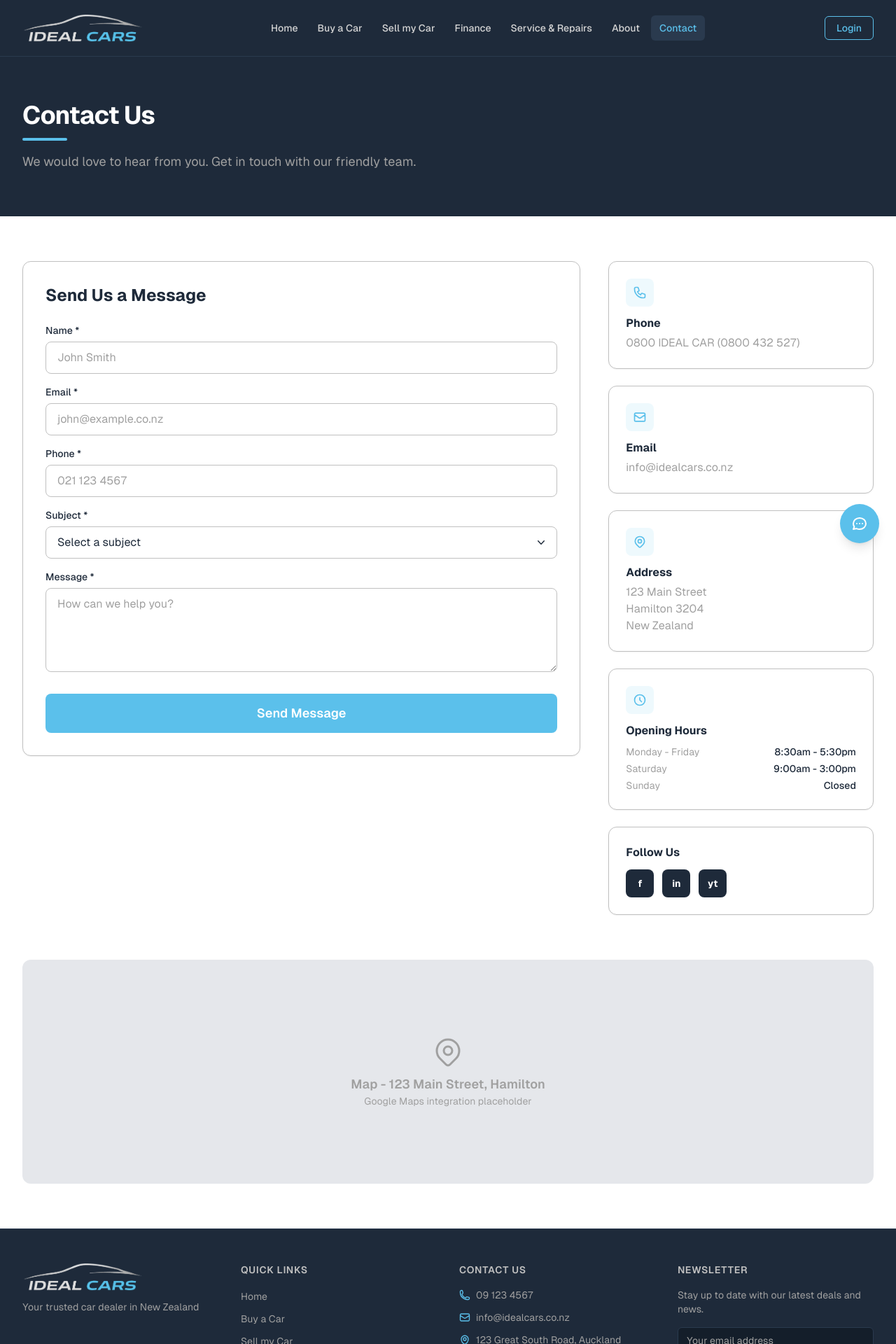
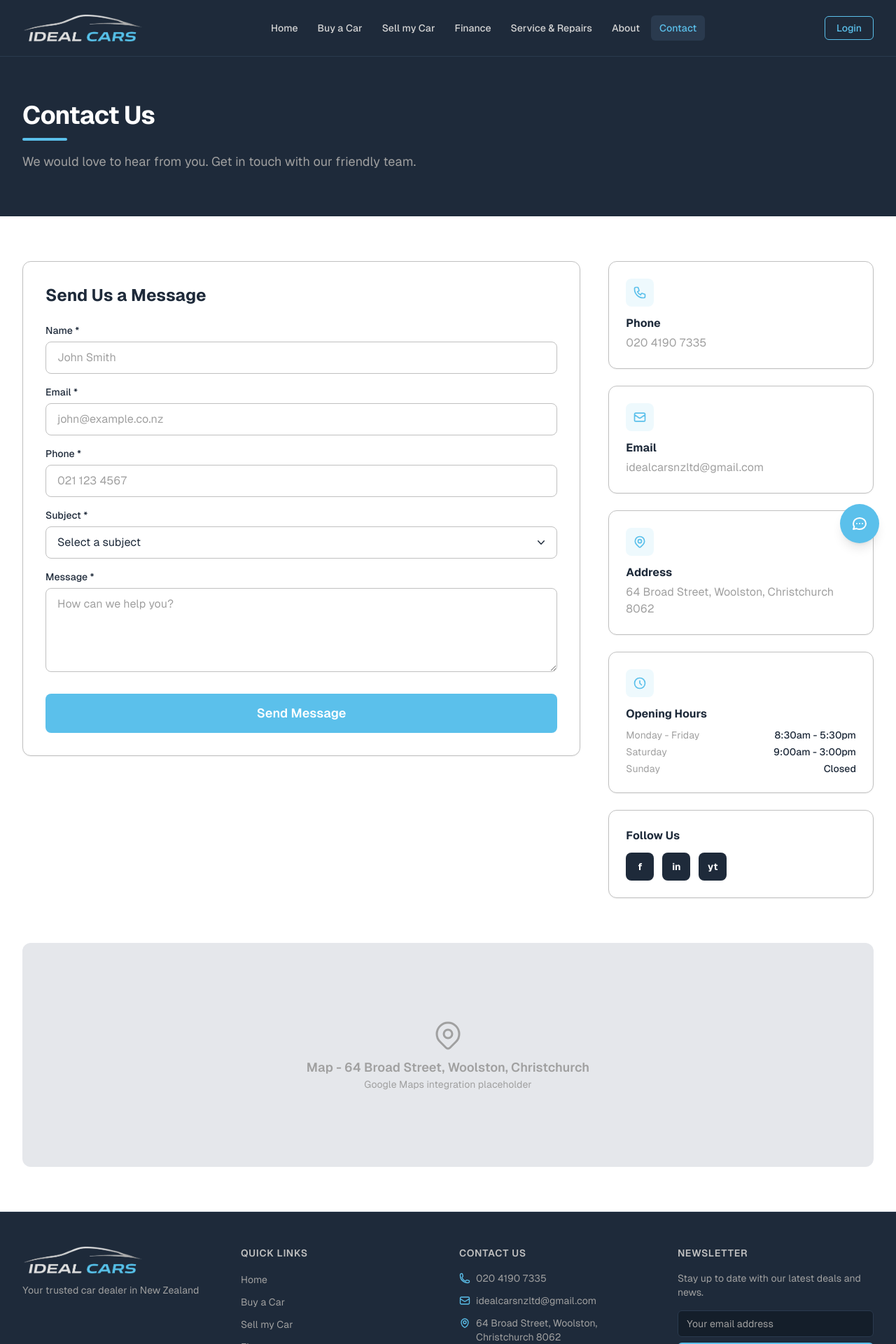
Before and after one commit to xinghuang123/ideal-cars, a Next.js app: page /contact in a window 1280 px wide. Shown: the top 1920 px of the page at 70% size. Built offline with nearby package versions, Linux system fonts and the light colour scheme.

Commit message:
Update company contact details across site
Set company name to Ideal Cars Limited, phone to 020 4190 7335,
email to idealcarsnzltd@gmail.com, and address to 64 Broad Street,
Woolston, Christchurch 8062 in the CIN data, contact page, footer,
and vehicle detail page.

```diff
--- a/src/app/buy/[id]/page.tsx
+++ b/src/app/buy/[id]/page.tsx
@@ -255,10 +255,10 @@ export default async function CarDetailPage({ params }: CarDetailPageProps) {
                     Call us directly
                   </p>
                   <a
-                    href="tel:0800432522"
+                    href="tel:02041907335"
                     className="mt-1 block text-lg font-bold text-navy hover:text-accent transition-colors"
                   >
-                    0800 IDEAL CAR
+                    020 4190 7335
                   </a>
                 </div>
               </div>
--- a/src/app/contact/page.tsx
+++ b/src/app/contact/page.tsx
@@ -57,10 +57,10 @@ export default function ContactPage() {
                 </div>
                 <h3 className="font-bold text-navy">Phone</h3>
                 <a
-                  href="tel:0800432527"
+                  href="tel:02041907335"
                   className="mt-1 block text-silver-dark hover:text-accent transition-colors"
                 >
-                  0800 IDEAL CAR (0800 432 527)
+                  020 4190 7335
                 </a>
               </div>
 
@@ -83,10 +83,10 @@ export default function ContactPage() {
                 </div>
                 <h3 className="font-bold text-navy">Email</h3>
                 <a
-                  href="mailto:info@idealcars.co.nz"
+                  href="mailto:idealcarsnzltd@gmail.com"
                   className="mt-1 block text-silver-dark hover:text-accent transition-colors"
                 >
-                  info@idealcars.co.nz
+                  idealcarsnzltd@gmail.com
                 </a>
               </div>
 
@@ -115,11 +115,7 @@ export default function ContactPage() {
                 </div>
                 <h3 className="font-bold text-navy">Address</h3>
                 <p className="mt-1 text-silver-dark">
-                  123 Main Street
-                  <br />
-                  Hamilton 3204
-                  <br />
-                  New Zealand
+                  64 Broad Street, Woolston, Christchurch 8062
                 </p>
               </div>
 
@@ -211,7 +207,7 @@ export default function ContactPage() {
                 />
               </svg>
               <p className="text-lg font-semibold text-silver-dark">
-                Map - 123 Main Street, Hamilton
+                Map - 64 Broad Street, Woolston, Christchurch
               </p>
               <p className="text-sm text-silver-dark">
                 Google Maps integration placeholder
--- a/src/components/layout/Footer.tsx
+++ b/src/components/layout/Footer.tsx
@@ -76,10 +76,10 @@ export default function Footer() {
                   />
                 </svg>
                 <a
-                  href="tel:091234567"
+                  href="tel:02041907335"
                   className="transition-colors hover:text-accent"
                 >
-                  09 123 4567
+                  020 4190 7335
                 </a>
               </li>
               <li className="flex items-start gap-2 text-sm text-silver-dark">
@@ -98,10 +98,10 @@ export default function Footer() {
                   />
                 </svg>
                 <a
-                  href="mailto:info@idealcars.co.nz"
+                  href="mailto:idealcarsnzltd@gmail.com"
                   className="transition-colors hover:text-accent"
                 >
-                  info@idealcars.co.nz
+                  idealcarsnzltd@gmail.com
                 </a>
               </li>
               <li className="flex items-start gap-2 text-sm text-silver-dark">
@@ -124,7 +124,7 @@ export default function Footer() {
                     d="M19.5 10.5c0 7.142-7.5 11.25-7.5 11.25S4.5 17.642 4.5 10.5a7.5 7.5 0 1115 0z"
                   />
                 </svg>
-                <span>123 Great South Road, Auckland</span>
+                <span>64 Broad Street, Woolston, Christchurch 8062</span>
               </li>
             </ul>
           </div>
```
Also changed, not shown: src/data/cars.ts (+4 -4 lines).
